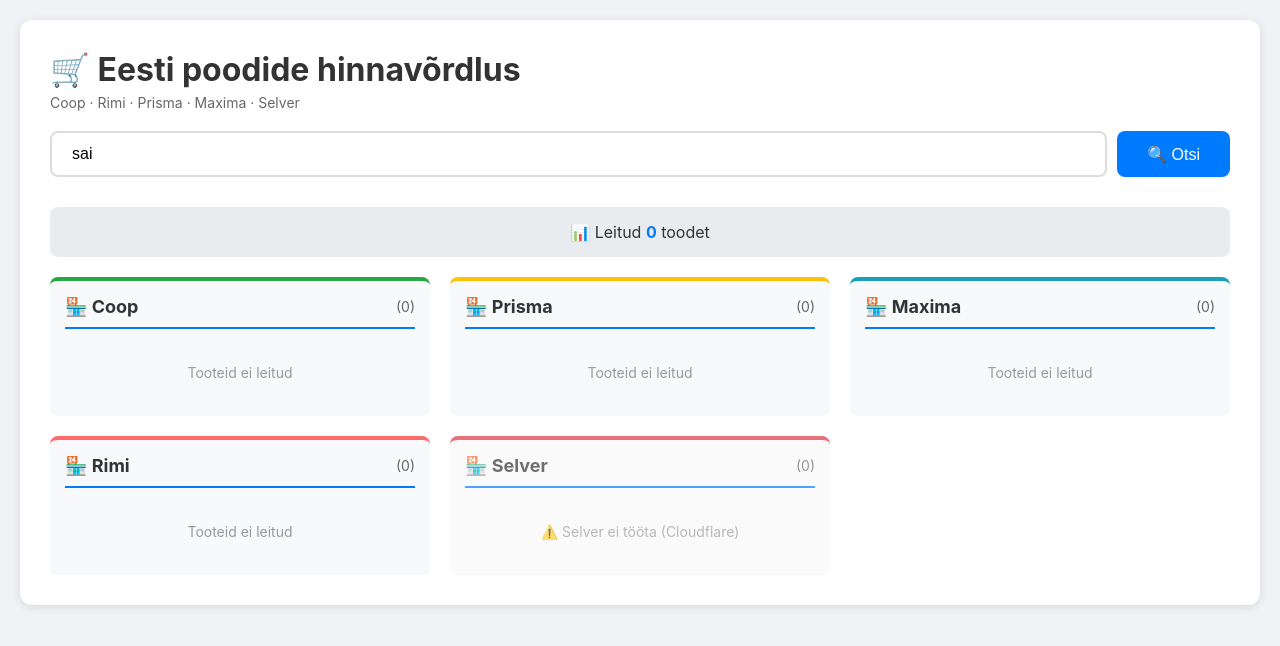
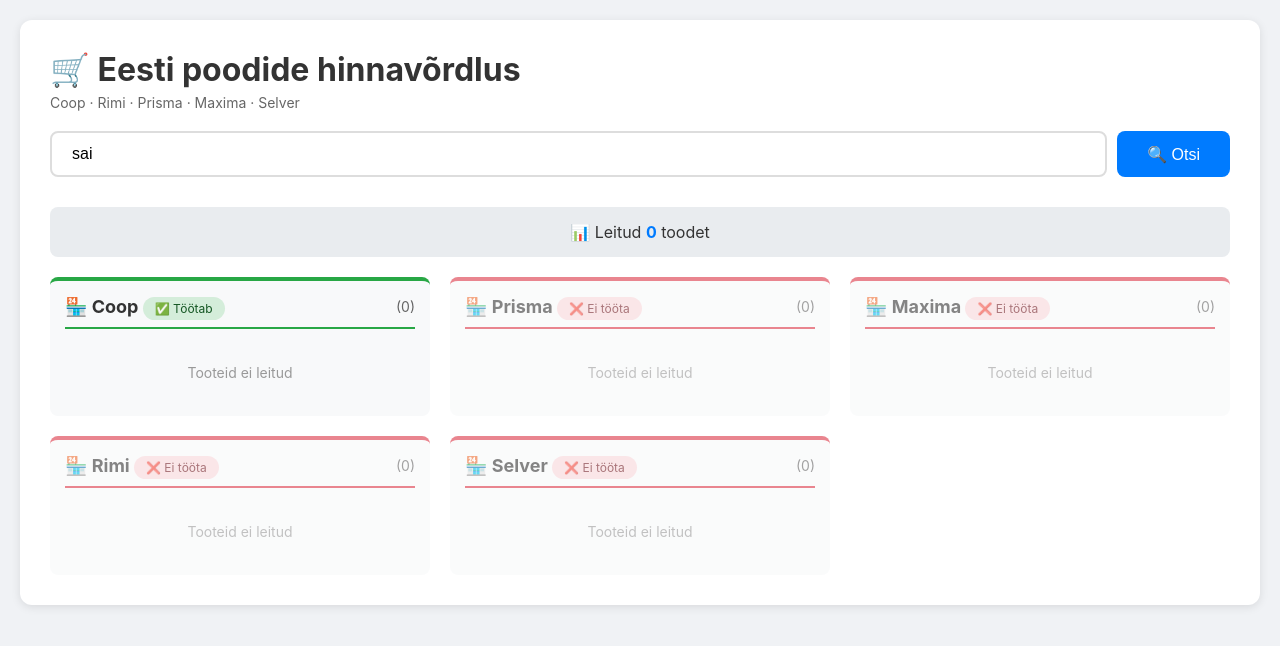
Before and after one commit to creatorsofcode/selverjacoop, a Flask app: page / in a window 1280 px wide. Shown: the top 646 px of the page. Run offline with Flask 3, Linux system fonts and the light colour scheme; data that the repository does not hold is empty.

Commit message:
Update index.html

```diff
--- a/templates/index.html
+++ b/templates/index.html
@@ -76,22 +76,43 @@
             background: #f8f9fa;
             border-radius: 8px;
             padding: 15px;
-            border-top: 4px solid #007bff;
+            border-top: 4px solid #28a745;
+        }
+        .store-card.not-working {
+            border-top-color: #dc3545;
+            opacity: 0.6;
         }
         .store-card h2 {
             font-size: 18px;
             color: #333;
-            border-bottom: 2px solid #007bff;
+            border-bottom: 2px solid #28a745;
             padding-bottom: 10px;
             margin-bottom: 15px;
             display: flex;
             justify-content: space-between;
             align-items: center;
         }
+        .store-card.not-working h2 {
+            border-bottom-color: #dc3545;
+        }
         .store-card h2 .count {
             font-size: 14px;
             color: #666;
             font-weight: normal;
+        }
+        .status-badge {
+            font-size: 12px;
+            padding: 4px 12px;
+            border-radius: 20px;
+            font-weight: normal;
+        }
+        .status-working {
+            background: #d4edda;
+            color: #155724;
+        }
+        .status-broken {
+            background: #f8d7da;
+            color: #721c24;
         }
         .product-item {
             background: white;
@@ -131,11 +152,6 @@
             text-align: center;
             font-size: 14px;
         }
-        .store-coop { border-top-color: #28a745; }
-        .store-rimi { border-top-color: #ff6b6b; }
-        .store-prisma { border-top-color: #ffc107; }
-        .store-maxima { border-top-color: #17a2b8; }
-        .store-selver { border-top-color: #dc3545; opacity: 0.7; }
         .total-count {
             text-align: center;
             padding: 15px;
@@ -198,20 +214,19 @@
             const container = document.getElementById('results');
             const totalContainer = document.getElementById('totalCount');
 
-            const storeColors = {
-                'Coop': 'store-coop',
-                'Rimi': 'store-rimi',
-                'Prisma': 'store-prisma',
-                'Maxima': 'store-maxima',
-                'Selver': 'store-selver'
-            };
-
             totalContainer.innerHTML = `📊 Leitud <strong>${data.total_count || 0}</strong> toodet`;
 
-            container.innerHTML = data.stores.map(store => `
-                <div class="store-card ${storeColors[store.name] || ''}">
+            container.innerHTML = data.stores.map(store => {
+                const isWorking = store.working !== false;
+                const workingClass = isWorking ? '' : 'not-working';
+                const statusBadge = isWorking ?
+                    '<span class="status-badge status-working">✅ Töötab</span>' :
+                    '<span class="status-badge status-broken">❌ Ei tööta</span>';
+
+                return `
+                    <div class="store-card ${workingClass}">
                         <h2>
-                        <span>🏪 ${store.name}</span>
+                            <span>🏪 ${store.name} ${statusBadge}</span>
                             <span class="count">(${store.count})</span>
                         </h2>
                         ${store.products && store.products.length > 0 ?
@@ -223,12 +238,11 @@
                                     </div>
                                 </div>
                             `).join('')
-                        : `<div class="no-results">
-                            ${store.name === 'Selver' ? '⚠️ Selver ei tööta (Cloudflare)' : 'Tooteid ei leitud'}
-                        </div>`
+                            : '<div class="no-results">Tooteid ei leitud</div>'
                         }
                     </div>
-            `).join('');
+                `;
+            }).join('');
 
             document.getElementById('resultsContainer').style.display = 'block';
         }
```
Lines whose indentation alone changed are shown as unchanged.
